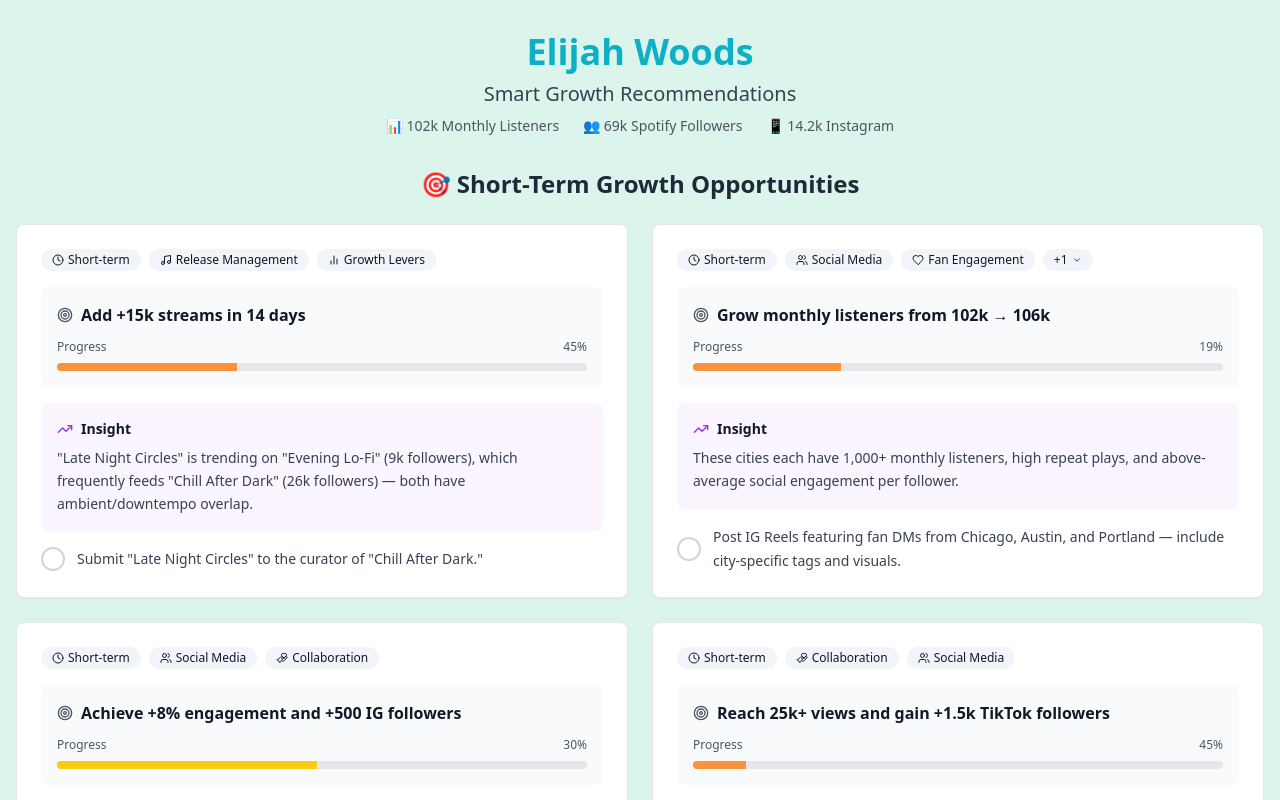
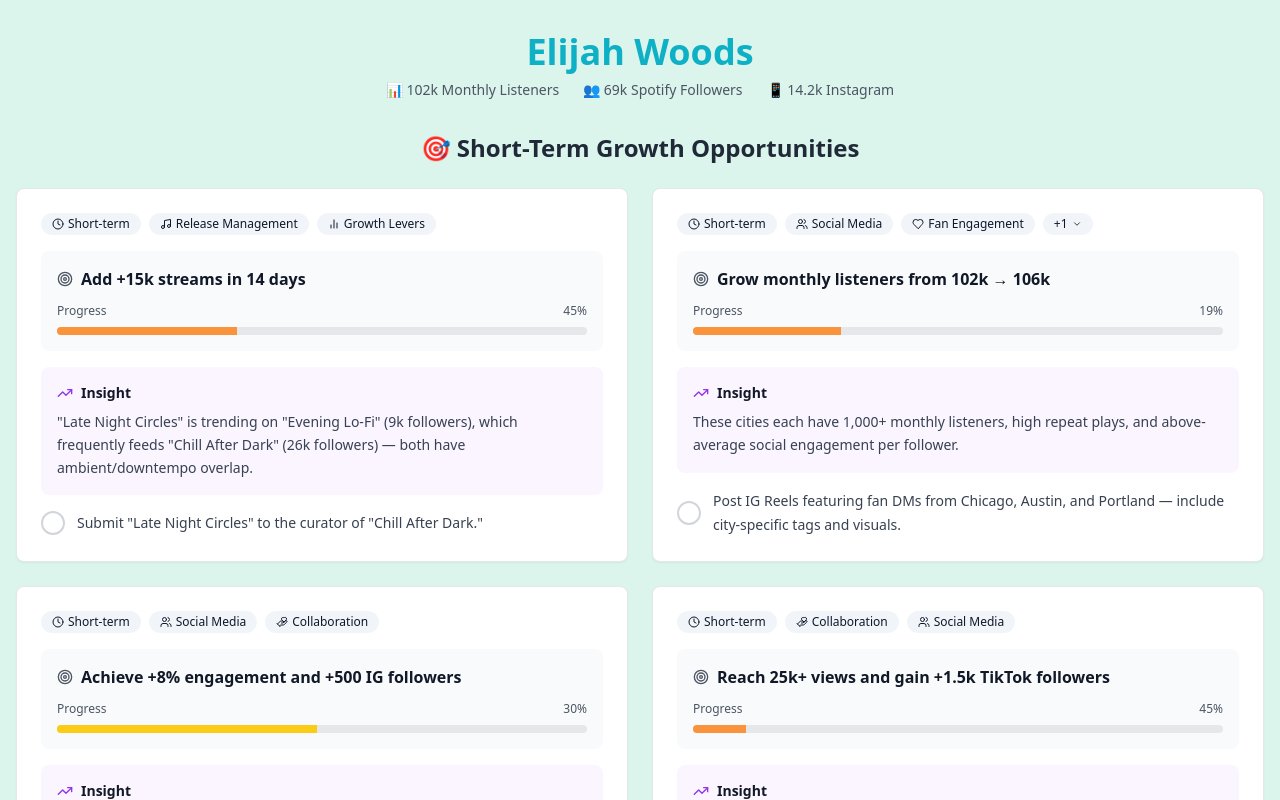
Before and after one commit to akashdmukherjee/smart-recommendations, a React (Vite) app: page / in a window 1280 px wide. Shown: the top 800 px of the page. Built offline with nearby package versions, Linux system fonts and the light colour scheme.

Commit message:
Remove text
Removed "Smart Growth Recommendations" text from the header.

```diff
--- a/src/components/Header.tsx
+++ b/src/components/Header.tsx
@@ -7,7 +7,6 @@ export const Header = () => {
       <h1 className="text-4xl font-bold mb-2" style={{ color: '#0EB0C6' }}>
         Elijah Woods
       </h1>
-      <p className="text-xl text-gray-700 mb-2">Smart Growth Recommendations</p>
       <div className="flex justify-center space-x-6 text-sm text-gray-600">
         <span>📊 102k Monthly Listeners</span>
         <span>👥 69k Spotify Followers</span>
```
